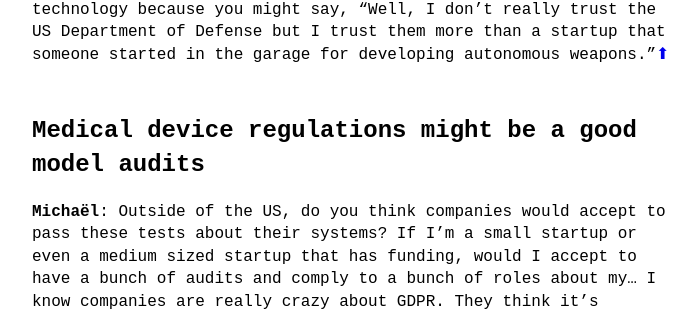
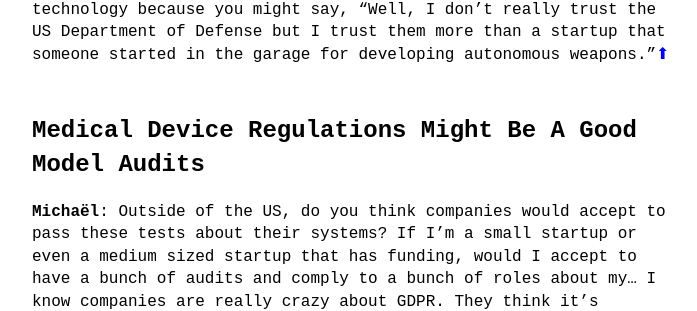
Before and after one commit to theinsideview/theinsideview.github.io, a Jekyll site: the page built from _posts/2022-09-17-shahar.md, in a window 1280 px wide and 1400 px high, scrolled down 42788 px. Shown: the part 143-454 px from the top of the window, without its empty margins (288-985 px from the left). Built offline with Jekyll 4.4.1, drawn with Linux system fonts in a browser that asks for light colours; some of the changed text lies outside the part shown.

Commit message:
Update 2022-09-17-shahar.md

```diff
--- a/_posts/2022-09-17-shahar.md
+++ b/_posts/2022-09-17-shahar.md
@@ -87,7 +87,7 @@ Your workshop is the best way to think about all the things. So let's start with
 **Shahar**:
 We wanted something about intelligence because it's a story of how ever increasing more Powerful Artificial Intelligence Systems shapes the world around us and gives very powerful actors — whether they are companies or nations, tough decisions to make. And if the decisions don't go well, things go very badly for all of us. So we had to have intelligence in there. We wanted something about the rising tensions, the increasingly powerful systems in the background. We also spent a lot of time trying to find a better name but failed. So we are stuck with Intelligence Rising for now. <a href="#outline">⬆</a>
 
-## What role-playing powerful actors teaches us about Governing AI
+## What Role-playing Powerful Actors Teaches Us About Governing AI
 
 **Michaël**:
 When did you start developing it? I remember playing it the first time 2018-ish. Is it about the time when you started developing it?
@@ -110,7 +110,7 @@ Of course. So one thing we did is you no longer play a person. You play an organ
 
 # Transformative AI
 
-## Measuring Transformative AI by the scale of its impact
+## Measuring Transformative AI By The Scale Of Its Impact
 
 **Michaël**:
 "Advanced AI technologies" — that's a very normal word that people from outside of the AI community can understand. But in the game, maybe there are other words that are brought up such as Transformative AI technology. I don't know if AGI is there, but in this podcast we talk a lot about AGI. Do you want to give us a sense of what the kind of key concepts are in this game, the technologies that are being developed?
@@ -172,7 +172,7 @@ If most of our economy is automated by AI, we could expect an increase in GDP gr
 **Shahar**:
 I actually really like this concept from Andrew Critch, the idea of a ["Tech Company Singularity"](https://forum.effectivealtruism.org/posts/KopQknZEtjZdoGorT/tech-company-singularities-and-steering-them-to-reduce-x). Before we get the full technological singularity, where we have these agents optimizing the future for us, we're going to maybe briefly go through a period where a very large tech company that has access to very advance capabilities and a big footprint on the world. They have access to data and skilled personnel, can peak an arbitrary part of the economy and in the space of months or few years, become a dominant monopolistic actor within that industry, if they so desire. So Microsoft, at some point, decide that, "Oh, we're gonna go into agriculture." And then within a year, the vast majority of food produced is an output of Microsoft and able agricultural AI assisted services.<a href="#outline">⬆</a>
 
-## Predicting AI is like predicting the Industrial Revolution
+## Predicting AI Is Like Predicting The Industrial Revolution
 
 **Shahar**:
 The idea that this could happen is because AI would enable you to make better decisions and open up new options that didn't exist before. If your AI is working within R&D. I think the way to think through this is go industry by industry and think how much innovation and progress have we seen in that industry over the last 10, 20, 50, 100 years. And what it would look like to see this amount of progress again, in the space of a year, in the space of a few months. And then that's continuing up to the point where we either hit some marginal returns in reality itself or not. That is radically transformative. It's very hard to think through it because it's similar to thinking prior to the industrial revolution, what would the post-industrial world look like? It's an exciting exercise. You should also assume that you're going to get it very wrong.
@@ -189,7 +189,7 @@ All of these were not quite imaginable concepts if you lived before the Industri
 **Michaël**:
 I think we're already pretty close to it with DALL-E 2. As a person, I use this tech, hours a day and I just find it so compelling to have beautiful image. For me, it's like a new tool, right. And maybe in a few months we get something GPT-4 and the API and people get to play with it. We are still not at the Transformative AI case obviously, but we could get some new API or new products every few weeks. We already have a bunch of breakthroughs that will happen every day or five times a week in April, May and June. I think we're getting to the point where we have new stuff to keep us entertained every day. But yeah. It is probably very different to have actual AI shaping the economy.<a href="#outline">⬆</a>
 
-## 50% chance of human-brain performance by 2038
+## 50% Chance Of Human-brain Performance By 2038
 
 **Michaël**:
 So to think about those kind of things, people care about the number of parameters an adult-human could have. And then they try to think about how many parameters would you need to be simulating a human brain? How much parameters do you need? How much compute would you need to train optimally this model? And at one point they think, "Oh yeah, this is pretty close to what evolution has done with us or how many neurons human brain has." At this point, do you mostly agree with those models?
@@ -211,7 +211,7 @@ And that brings us to the concept of building safe AGI or safe AI in general. An
 **Shahar**:
 I really like the idea of alignment, which is basically we build infrastructures and organizations and ultimately individual, very powerful systems that kind of are aiming to steal the world into the kind of world that we would find valuable and not just find valuable because of some story that's being told to us, or some find valuable because of electrodes in our brains. But find valuable in a way that we generally do find valuable, right? That we would choose to live in those worlds without manipulation, just by being involved, that this is the world we live in. And that's a very hard target for a bunch of reasons that people can go and look up why AI alignment is hard. But this particularly applies to systems that are driving a lot of the steering of the future through the processing.<a href="#outline">⬆</a>
 
-## You should still worry about less agential systems
+## You Should Still Worry About Less Agential Systems
 
 **Shahar**:
 If you instead have narrow, less-agential systems, you should still worry about that because it might be the case that systems are locally pointing at things that are more or less aligned with human values and where the future goes is just the sum total of all of these vectors, all of these small systems pointing in various directions. And so if all of them are pointing in a bad direction for humanity, for example, because they're pointing in the direction for doing well and things that are easy to measure other than on things that generally capture what we like. Then even though we don't have giant agential systems, we could still end up in a pretty bad place. Or they fall under a factor of being very manipulative, even in a very small non-agential way. There is a lot of socio-economic or technical reasons for why these systems end up kind of being deceptive or being manipulative for various reasons. Even if all of them just operate in a very local way. Not all of them optimizing the future.
@@ -269,7 +269,7 @@ Sometimes we get coronavirus outbreak that comes from a lab as well.
 **Shahar**:
 Most likely from an animal. But yeah. Hypothetically could also have come from a lab. But that's a good example. You move from inanimate things to animate things. The amount of chaos increases the ways for things to failing unpredictable way increases. When you go from just biological things, to agential reasoning things, whether it's humans or whether it's advanced AI systems. Your ability to kind of do this isolation of causes and consequences becomes much more limited. <a href="#outline">⬆</a>
 
-## Playing war games for real-time partial-information advesarial thinking
+## Playing War Games For Real-time Partial-information Advesarial Thinking
 
 **Michaël**:
 And in your game, there are actual humans playing. So instead of having a simulation, a game where you play with a computer, it's a roleplay game It translates better to reality than a simulation like in robotics. It transfer better if you have an actual robot grabbing things and something in simulation. I think that's a good transition to just focus on your game. Why do you think Intelligence Rising help us think about AI strategy?
@@ -432,7 +432,7 @@ I think the action that people think about first is something about taxing tech
 **Shahar**:
 Taxation of multinational-companies and in particular tech multinational-companies is a very complex issue on which I am not an expert. A lot of it falls to questions of jurisdiction about closing loopholes. It's all about, do you charge at a place where someone uses the technology in place for it, or do you charge at a place where technology was developed? Can you move the IP for the development around to a tax efficient jurisdiction? It's actually a really big international story. The attempt in recent years, somewhat successful to create a framework for global taxation that creates a global minimal bowel for taxation, I think a 15% for corporate taxes. I think it was spearheaded by the OECD, but there were many other participants. And of course the smaller countries who are a big part of the economy being a tax haven. So they need to be brought into this with some creative ideas. It's a fascinating space. Whether you could, in the space of two years, realize that the particular actor is becoming very powerful and then slap attacks on them, that seems much less realistic.<a href="#outline">⬆</a>
 
-## The Emergence Of Bilateral agreements And Technology Bans
+## The Emergence Of Bilateral Agreements And Technology Bans
 
 **Michaël**:
 Are there elections or treaties between countries, in the game, or there are political events that should happen over the years as well?
@@ -498,7 +498,7 @@ That is very much by design. One fundamental underlying mechanic of the game is
 **Shahar**:
 We also have this mechanic of concerns or negative impacts of technologies along the way, and they always start impacting far away. What we have called Global Stability, especially impact outside of the countries that are hosting those tech companies. And after harms overflow the rest of the world, they start impacting citizens in those countries, but they don't affect the companies. So, it is very much the case of the dynamics, that it is up to the states to pick up the tab and respond to the harms created by technology that was created by the companies. And it's only at the very end that the harms come all the way back to the people who are developing the technology. <a href="#outline">⬆</a>
 
-## Regulations need to happen before the explosion, not after
+## Regulations Need To Happen Before The Explosion, Not After
 
 **Michaël**:
 Do you think it's realistic to have governments regulating AI, since the pace at which regulation happens is maybe in months or years, where as for AI technology, we were talking about weeks or days or months or so. In the case, it becomes transformative, when we're talking about the point where it's a new breakthrough, every few weeks, that impact our economy. So at the point where we reach transformative AI. And your daughter is aging, sorry, I keep bringing it up, I find it interesting. Do you really think that the US government will be able to do anything about it, except from seizing all the assets?
@@ -509,7 +509,7 @@ Here's an analogy, if you want to regulate an explosion, you don't regulate it a
 **Shahar**:
 But if you know that you're going into a world where such an exponential explosion is coming, then all of the regulatory work needs to happen beforehand to either delay it happening so that you have more time to figure out what to do about it, or steer it so that it's more controlled or otherwise shape how it's going to happen. In the game, a lot of the policy space to act is before radical disruptive technology happens, once radical transformative technology happens, the game is over. And it's not over in the sense that, we now live in utopia and there are no decisions to be made. It's that the way decision making will happen is probably not presidents and CEOs thinking carefully through things and deciding what to do. We will switch to a new domain.<a href="#outline">⬆</a>
 
-## Early regulation could become locked in
+## Early Regulation Could Become Locked In
 
 **Michaël**:
 Ideally you would want to regulate in advance, but tech is famous for being able to bypass regulation. So what are the strongest arguments for AI governance being able to accomplish anything at all?
@@ -526,7 +526,7 @@ And so there are all of these things that can help you play this game, but this
 **Shahar**:
 And you could have a very anarchic vision that, imagine everyone does their own thing and you just some things end up working, and so you just have very weak norms about what we do, but it is still a form of governance. You still adopted some way of doing things, because it turned out to work well or because whoever has the most power decided that this is how things are going to go. And so everything else is just iterations on who are the powerful actors who get to shape the way things go. What is the design space for mechanisms to shape how things go? What is the coordination? So, even if it's just down to tech companies figuring out which products to have and how to put them out in the world, it is still a kind of governance. It's just a self-governance by companies.<a href="#outline">⬆</a>
 
-## What incentives do companies have to regulate?
+## What Incentives Do Companies Have To Regulate?
 
 **Michaël**:
 So there is a way of doing short term or medium term regulations that we'd a very positive impact in the scenario where most of the impact comes from medium term technology like autonomous weapons, and we still need to regulate those. Yeah, it kind of helps shape the future because the companies are going to make the decision at the end, but they will have some constraints from the short term or medium term decisions. Is that basically what you said?
@@ -572,7 +572,7 @@ Do you have any thoughts on the [Charter from OpenAI](https://openai.com/charter
 **Shahar**:
 Yeah. And maybe this links a little bit to thinking about DAOs, it's the idea that the vast majority of legal constructs are not fully specified. There are little bits in the details that you leave for human judgment, and that is arguably a problem because it leaves you for exploits. But arguably it's an asset because it means that you don't have to know in advance what things would look, you just trust that there will be smart, well-meaning people at the time of making the decision, who can cash out what particular terms mean. Arguably, a lot of what the legal system does is also kind of arbitrate what is a reasonable interpretation of a bit of text in a particular context. <a href="#outline">⬆</a>
 
-# Toward trustworthy AI development
+# Toward Trustworthy AI Development
 
 ## Concrete Mechanisms To Tell Apart Who We Should Trust With Building Advanced AI Systems
 
@@ -678,7 +678,7 @@ So the DoD is not effectively the regulator for all of these kinds of systems wi
 **Shahar**:
 So then it's about applying pressure within that organization is the effective, most available regulator for this technology because you might say, "Well, I don't really trust the US Department of Defense but I trust them more than a startup that someone started in the garage for developing autonomous weapons."<a href="#outline">⬆</a>
 
-## Medical device regulations might be a good model audits
+## Medical Device Regulations Might Be A Good Model Audits
 
 **Michaël**:
 Outside of the US, do you think companies would accept to pass these tests about their systems? If I'm a small startup or even a medium sized startup that has funding, would I accept to have a bunch of audits and comply to a bunch of roles about my... I know companies are really crazy about GDPR. They think it's complete bullshit, at least in Europe. If I'm asking for even more compliances that required a system to be interpretable. I think in Europe now they're trying to push something where self-driving cars need to be somewhat interpretable. I'm not sure about the regulation precisely but I feel we're going in a world where we're asking too much for system that are getting more and more advanced and more and more harder to inspect. Do you think Europe will be able to catch up to those kind of things and will actually make self-driving cars interpretable?
@@ -689,7 +689,7 @@ So I don't know that whether Europe would make self-driving cars interpretable b
 **Shahar**:
 If you have a medical AI startup, you get people inspecting your stuff all the time because you have to pass through a bunch of regulations and you could get fined or go to jail, if you don't do that. The threat of going to jail is a very strong motivator for someone who just wants to go on building good tech for the world. I'm much more worried in that respect about the US than I am about Europe because Europe has regulation-heavy approach to regulation, which also explains why they don't have any very large players in the tech space.<a href="#outline">⬆</a>
 
-## Regulation should be flexible to future developments
+## Regulation Should Be Flexible To Future Developments
 
 **Shahar**:
 I think that the name of the game is smart regulation. You don't want regulation that is overly built in some but you also don't want regulation that fails to capture the really important risks and you want governance research who are very tuned into the real harms that can come from systems. The technical reasons of harms that come from these systems, be able to tell that some systems are not very dangerous and we can exclude them from scrutiny or do very light scrutiny. Whereas, other systems really are very dangerous where we need very heavy tools to interfere. Think of an analogy, when you do biological research on pathogens, you have different biological safety levels. These are different kind of levels of protection within the lab that studies.
@@ -706,7 +706,7 @@ It's pretty convenient because in AI we have level four and level five, self-dri
 **Shahar**:
 True and you might even go farther than that and say in specific high harm domains or high risk domains, self-driving, medical, you could index to the kind of responsibility that say something or level of autonomy but for general systems, things GPT or DALL-E That you don't quite know how exactly they're going to be used. You don't know the domain of application. You could instead index to how powerful the system is and for that, we have a batch of metrics and we can also ask, for example, how much data was used to train the system. How many parameters that the model have, how much compute was this to train it as a proxy for how powerful the system is as a trigger for more and more regulation. <a href="#outline">⬆</a>
 
-## Alignment red tape and misalignment fines
+## Alignment Red Tape And Misalignment Fines
 
 **Michaël**:
 Do we need an alignment tax, taxing system, taxing companies, if they're not building aligned AI?
@@ -728,7 +728,7 @@ I think mandating that and building up a community of practice that can do it fo
 **Michaël**:
 I think there are more and more adversarial examples for self-driving cars, there are a bunch of small patches you can make to the image that would make it detected stop sign when there's no stop sign but with the rise of language models, people can just test models like GPT-3 and find ways in which it feel misbehave. The whole thing we talk about biases, you can just do red teaming on those kind of models and see at one point, do they say something racist or anything else. I think it becomes increasingly easier to do red teaming on larger models and I see people doing this as instrumental step to build safe system, they just do a bunch of word teaming on biases or small alignment scale and they kind of think that this kind of methodology would scale up building increasingly robust and aligned systems.<a href="#outline">⬆</a>
 
-## Red teaming may not extend to advanced AI systems
+## Red Teaming May Not Extend To Advanced AI Systems
 
 **Shahar**:
 Some people call this kind of thing Prosaic Alignment. You might worry that when you get to very advanced systems, this method no longer works and you need different kinds of solutions and I just don't have direct expertise in here. So I just want to be open to the possibility that this is the case and maybe you get some false confidence from doing this prosaic alignment and kind of red teaming systems that we know of and making them more aligned.
@@ -790,7 +790,7 @@ So the more compute is being used for a particular system, that could be the thi
 **Shahar**:
 Well from the world we are in now, I think we just need to get government to start measuring that, just getting the information and thinking about what happens if an actor is trying to not share the information or skilled around showing the information. From there, we can start asking if you have the information and you know where the largest training runs are happening, what kind of risk assessment or assurances you would want to let it go ahead or not? Or how you could use that information to prepare for the outcomes of such models.<a href="#outline">⬆</a>
 
-## How Feasible Are shutdown switches
+## How Feasible Are Shutdown Switches
 
 **Shahar**:
 I know some people are going much more extreme in terms of, "Can we just get remote shutdown, switches into all of the hardware and all of the world." I'm very excited about people exploring that because it's good to know what's technically possible because I don't know what will be politically feasible five years from now. I know what will be politically feasible 10 years from now. The world has changed politically a lot in the last 10 years.
@@ -807,7 +807,7 @@ Should we force more interpretability in the training as well?
 **Shahar**:
 That sounds great. Across the board, figuring out how to do interpretability that spells in the first place is great and then mandating transparency interpretability for the potentially biggest scariest models also seems a pretty good idea. <a href="#outline">⬆</a>
 
-## Data is much harder to regulate than compute
+## Data Is Much Harder To Regulate Than Compute
 
 **Michaël**:
 We talked about compute, then there's the number of parameters of your model. You could think that Transformative AI will have X amount of parameters, maybe 10 ^ 20 parameters. So we could limit the number of parameters but then you could always think of new architectures with less parameters.
@@ -839,7 +839,7 @@ So how large of a dedicated cluster do you need for AGI.exe? And it's an empiric
 **Shahar**:
 Restricting access to data is much harder. Verifying compliance with data restrictions is much harder. There are ideas of how to do it. In fact, ideas of how you can leverage, how well to kind of get verification about data sharing policies that how to do it will be great to get them but also the world clearly has enough data to train human level general intelligences because babies are born into the world and they experience the world and that they become human level general intelligences. Maybe it won't be large language models and so maybe it won't be in the next, I don't know, five, 10, 15 years. Maybe it'll take longer but ultimately we can get enough data from the world to train AGIs. <a href="#outline">⬆</a>
 
-## How will humans end disputes in governance?
+## How Will Humans End Disputes In Governance?
 
 **Michaël**:
 Some people say you just train on YouTube. You predict the next frame on YouTube. You have a bunch of videos on YouTube, much more than you have text. In your view how will humans end all dispute in AI governance? Would we have AIs in the loop? And then we need to have AI making some decisions and humans as well negotiating some things.
```
